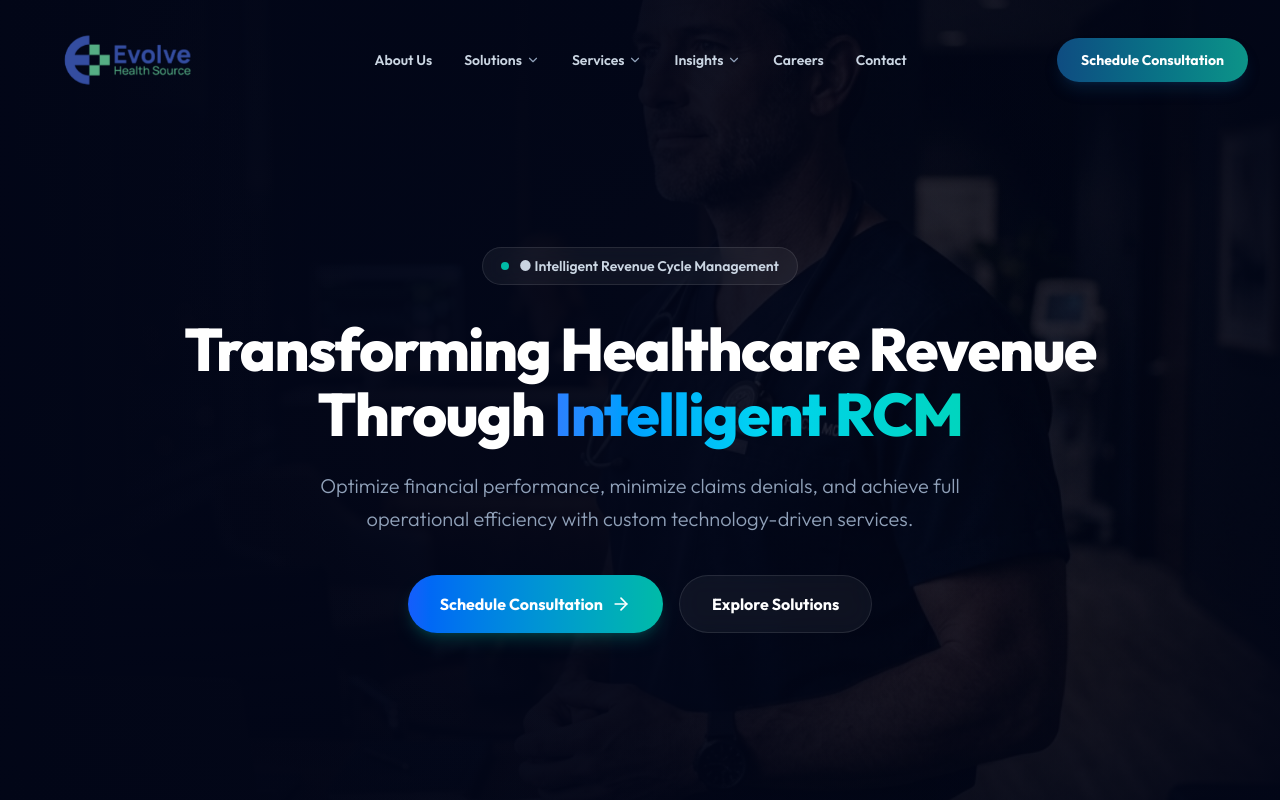
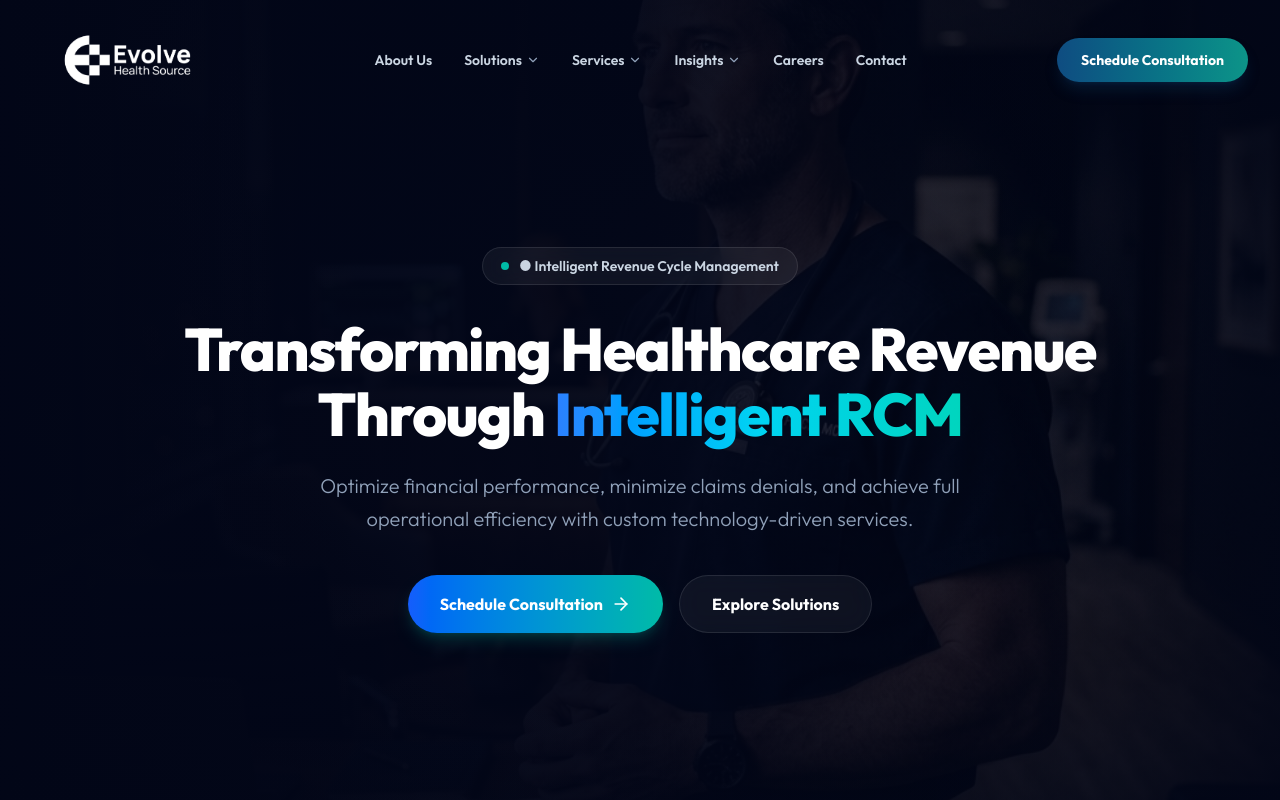
Before and after one commit to evolvemediasolutions/evolvehealthsource, a React (Vite) app: page / in a window 1280 px wide. Shown: the top 800 px of the page. Built offline with nearby package versions, Linux system fonts and the light colour scheme.

Commit message:
REcent CHanges On Header

```diff
--- a/src/rcm/components/layout/Navbar.tsx
+++ b/src/rcm/components/layout/Navbar.tsx
@@ -98,7 +98,7 @@ export default function Navbar() {
                 alt="Evolve RCM"
                 className={cn(
                   "h-36 sm:h-48 w-auto object-contain transition-all duration-300 -my-8 sm:-my-12",
-                  isScrolled ? "brightness-0" : ""
+                  isScrolled ? "" : "brightness-0 invert"
                 )}
               />
             )}
```
